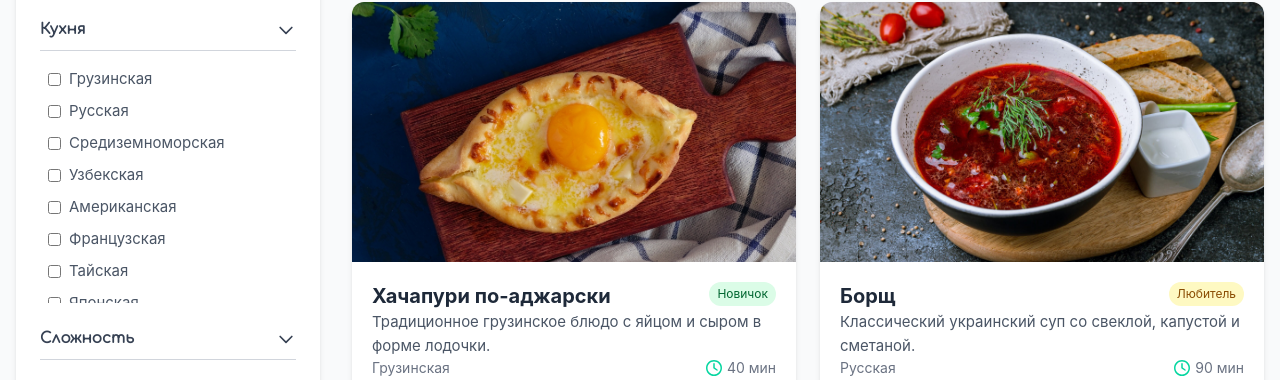
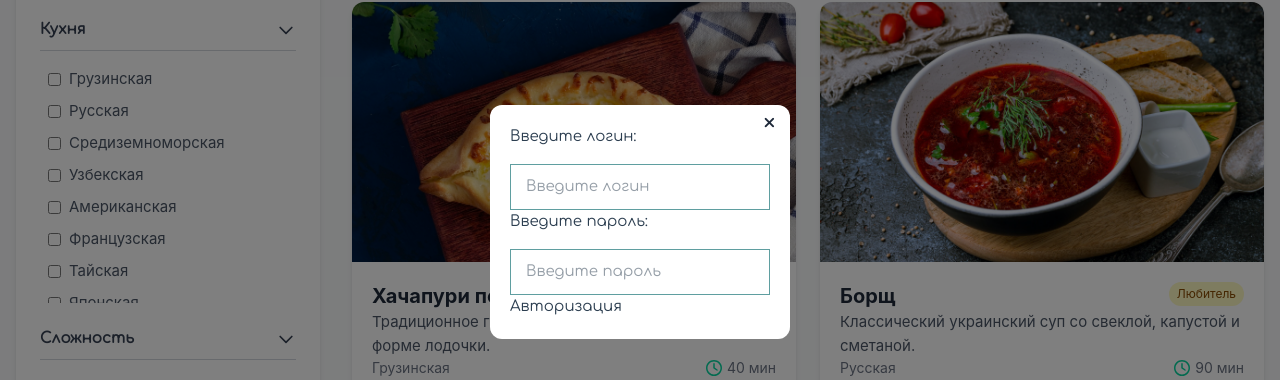
Before and after one commit to golubTolik/CookFlow, a Vue app: page / in a window 1280 px wide. Both pictures are taken after a click on the element "Войти". Shown: the part 178-558 px from the top of the page. Built offline with nearby package versions, Linux system fonts and the light colour scheme.

Commit message:
добавление модального окна и отключение скрола при его открытии

```diff
--- a/src/App.vue
+++ b/src/App.vue
@@ -2,15 +2,21 @@
 import List from './components/List.vue';
 import FilterSection from './components/FilterSection.vue';
 import SearchBar from './components/SearchBar.vue';
+import Dialog from './components/UIcomponents/Dialog.vue';
+import Login from './components/Login.vue';
 
 export default {
     components:{
         List,
         FilterSection,
-        SearchBar
+        SearchBar,
+        Dialog,
+        Login,
     },
     data() {
         return{
+            dialogVisible: false,
+
             dishes : [
                 {
                     id: 1,
@@ -211,13 +217,15 @@ export default {
                 <label for="input2" id="label2" class="cursor-pointer text-[20px] text-[#929292] !mr-[10px] duration-200 underline decoration-[#929292] decoration-[2px] underline-offset-[5px]">Рецепты</label>
                 <label for="input3" id="label3" class="cursor-pointer text-[20px] text-[#929292] !mr-[10px] duration-200 underline decoration-[#929292] decoration-[2px] underline-offset-[5px]">Статьи</label>
             </div>
-            <div class="cursor-pointer text-xl !px-6 !py-1 border-1 border-[#06D6A0] duration-200 rounded-full capitalize text-black hover:bg-[#06D6A0] hover:-translate-y-1 hover:shadow-lg "><p>Войти</p></div>
+            <div class="cursor-pointer text-xl !px-6 !py-1 border-1 border-[#06D6A0] duration-200 rounded-full capitalize text-black hover:bg-[#06D6A0] hover:-translate-y-1 hover:shadow-lg" @click="dialogVisible=true"><p>Войти</p></div>
+            <Dialog v-model:show="dialogVisible">
+                <Login @close="dialogVisible = false"/>
+            </Dialog>
         </div>
     </header>
     <body class="!bg-gray-50 flex flex-col lg:flex-row gap-8 container !mx-auto !px-4 !py-8">
         <div class="w-full lg:w-1/4">
             <div class="bg-white rounded-xl shadow-md p-6  top-4">
-                <!-- sticky -->
                 <div class="flex justify-between  items-center !mb-6">
                     <h2 class="text-xl !font-bold text-gray-800 font-[Comfortaa]">Фильтры</h2>
                     <button
@@ -271,9 +279,7 @@ export default {
         </div>
         <div class="w-full lg:w-3/4">
 
-            <SearchBar
-                v-model="searchTerm"
-            />
+            <SearchBar v-model="searchTerm"/>
 
             <List v-bind:dishes="filteredDishes" @resetFilters="resetFilters"></List>
 
@@ -301,4 +307,8 @@ export default {
     text-decoration-color: #06D6A0;
 }
 
+body.dialog-open {
+  overflow: hidden;
+}
+
 </style>
--- /dev/null
+++ b/src/components/Login.vue
@@ -0,0 +1,68 @@
+<script>
+export default {
+  data() {
+    return {
+      comment: {
+        name: "",
+        body: "",
+        email: "",
+      }
+
+    }
+  },
+  methods: {
+    addComment() {
+      this.comment.id = Date.now();
+      this.$emit('create',this.comment);
+      this.comment = {
+        name: "",
+        body: "",
+        email: "",
+      }
+    }
+  }
+}
+</script>
+
+<template>
+<div class="form">
+        <form @submit.prevent @click.stop>
+          <!-- <button class="btn-clouse" @click="this.$emit('update:show',false);">X</button> -->
+          <strong>Введите логин:</strong>
+          <input type="text" class="input" placeholder="Введите логин" v-model="login">
+          <strong>Введите пароль:</strong>
+          <input type="text" class="input" placeholder="Введите пароль" v-model="password">
+          <div class="btn-form  btn-down"><button  @click="avto">Авторизация</button></div>
+       </form>
+</div>
+</template>
+
+<style scoped>
+form{
+  display: flex;
+  justify-content: center;
+  flex-direction: column;
+}
+input{
+  width: 100%;
+  border: 1px solid cadetblue;
+  padding: 10px 15px;
+  margin-top: 15px;
+}
+.btn{
+  margin-top: 15px;
+  align-self: center;
+  padding: 10px 15px;
+  background: none;
+  color: teal;
+  border: 1px solid cadetblue;
+  transition: .6s;
+}
+.btn:hover{
+  background: teal;
+  color: white;
+  border: 1px solid white;
+  transition: .3s;
+}
+
+</style>
--- /dev/null
+++ b/src/components/UIcomponents/Dialog.vue
@@ -0,0 +1,60 @@
+<script>
+export default {
+  props: {
+    show: {
+      type: Boolean,
+      default: true
+    }
+  },
+  watch: {
+    show(newVal) {
+      if (newVal) {
+        this.disableScroll();
+      } else {
+        this.enableScroll();
+      }
+    }
+  },
+  methods: {
+    disableScroll() {
+      document.body.style.overflow = 'hidden';
+      document.body.style.paddingRight = this.getScrollbarWidth() + 'px';
+    },
+    enableScroll() {
+      document.body.style.overflow = '';
+      document.body.style.paddingRight = '';
+    },
+    getScrollbarWidth() {
+      // Создаем временный элемент для измерения ширины скроллбара
+      const outer = document.createElement('div');
+      outer.style.visibility = 'hidden';
+      outer.style.overflow = 'scroll';
+      document.body.appendChild(outer);
+
+      const inner = document.createElement('div');
+      outer.appendChild(inner);
+
+      const scrollbarWidth = outer.offsetWidth - inner.offsetWidth;
+      outer.parentNode.removeChild(outer);
+
+      return scrollbarWidth;
+    }
+  },
+  beforeUnmount() {
+    this.enableScroll();
+  }
+}
+</script>
+
+<template>
+  <div class="bg-[rgba(0,0,0,0.5)] fixed flex top-0 bottom-0 left-0 right-0 z-1000 items-center justify-center overflow-y-auto" v-if="show" @click="$emit('update:show', false)">
+    <div class="!m-auto bg-white relative rounded-[12px] !p-[20px]  !min-w-[300px] !min-h-[50px] overflow-y-auto" @click.stop>
+        <button class="absolute top-[0px] text-gray-800 right-[15px] bg-none border-none text-[1.5rem] cursor-pointer" @click="$emit('update:show', false)">×</button>
+        <slot></slot>
+    </div>
+  </div>
+</template>
+
+<style scoped>
+
+</style>
```
